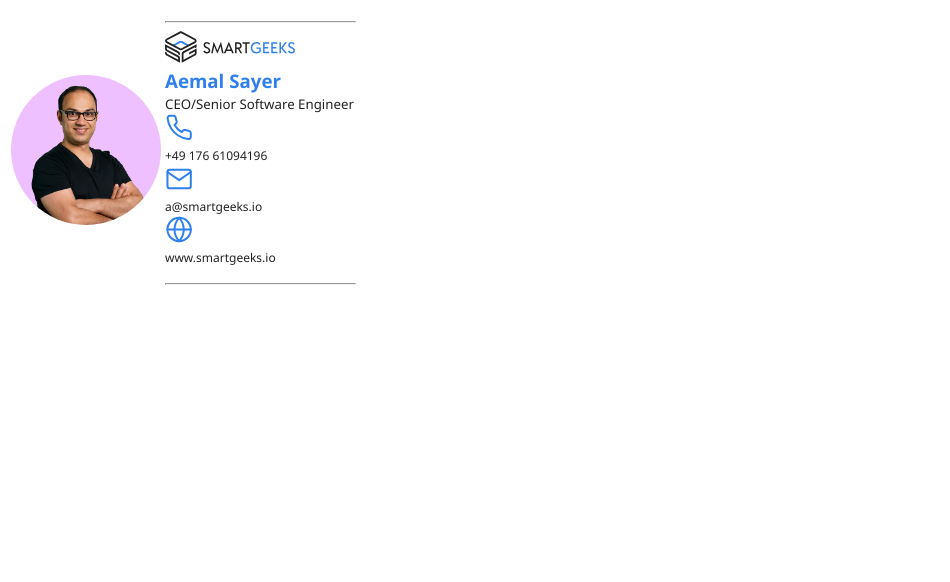
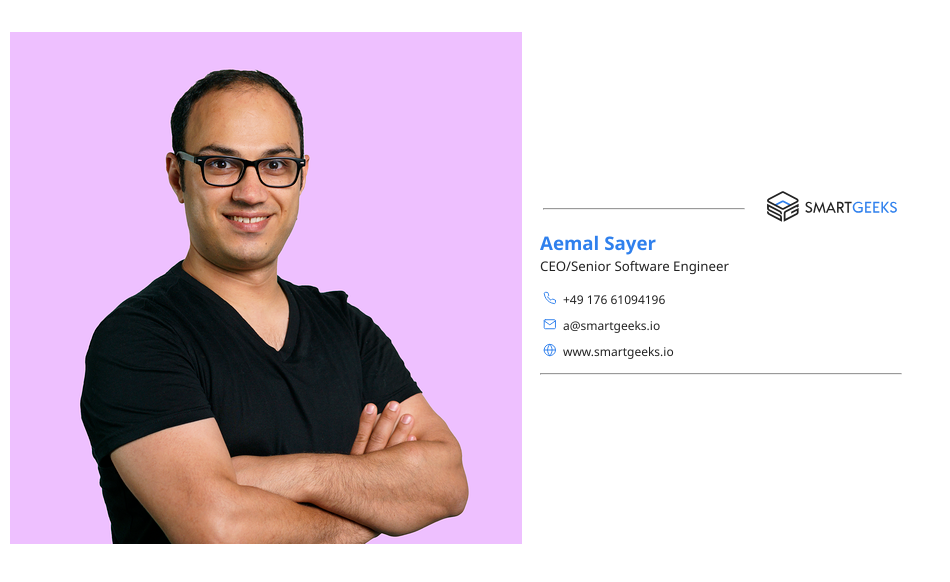
Before and after one commit to aka-dan/email-signature, a plain HTML site: page index.html in a window 1280 px wide. Shown: the whole page, without its empty margins (0-950 px from the left). Drawn offline with Linux system fonts and the light colour scheme.

Commit message:
all <table>

```diff
--- a/index.html
+++ b/index.html
@@ -7,38 +7,59 @@
     <body>
         <table>
             <tr>
-                <td class="left-col">
-                    <img
-                        src="Aemal.png"
-                        alt="profile"
-                        style="border-radius: 50%"
-                        width="150px"
-                        height="150px"
-                    />
+                <td style="padding: 20px 15px 0 0">
+                    <img src="Aemal.png" alt="profile" />
                 </td>
 
-                <td class="right-col">
-                    <div class="logo-col">
-                        <div class="logo-line">
-                            <hr width="100%" />
-                        </div>
-                        <img src="logo.svg" width="130px" />
-                    </div>
+                <td>
+                    <table>
+                        <tr>
+                            <td>
+                                <hr
+                                    width="200px"
+                                    ;
+                                    style="margin-right: 18px"
+                                />
+                            </td>
+                            <td><img src="logo.svg" width="130px" /></td>
+                        </tr>
+                    </table>
                     <h3>Aemal Sayer</h3>
                     <h5>CEO/Senior Software Engineer</h5>
-                    <div class="contacts">
-                        <img class="icon" src="icon-phone.svg" />
-                        <h6>+49 176 61094196</h6>
-                    </div>
-                    <div class="contacts">
-                        <img class="icon" src="icon-mail.svg" />
-                        <h6>a@smartgeeks.io</h6>
-                    </div>
-                    <div class="contacts">
-                        <img class="icon" src="icon-globe.svg" />
-                        <h6>www.smartgeeks.io</h6>
-                    </div>
-                    <hr style="margin-top: 17px" width="100%" />
+
+                    <table>
+                        <tr>
+                            <td>
+                                <img
+                                    width="14px"
+                                    style="margin-right: 2px"
+                                    src="icon-phone.svg"
+                                />
+                            </td>
+                            <td><h6>+49 176 61094196</h6></td>
+                        </tr>
+                        <tr>
+                            <td>
+                                <img
+                                    width="14px"
+                                    style="margin-right: 2px"
+                                    src="icon-mail.svg"
+                                />
+                            </td>
+                            <td><h6>a@smartgeeks.io</h6></td>
+                        </tr>
+                        <tr>
+                            <td>
+                                <img
+                                    width="14px"
+                                    style="margin-right: 2px"
+                                    src="icon-globe.svg"
+                                />
+                            </td>
+                            <td><h6>www.smartgeeks.io</h6></td>
+                        </tr>
+                    </table>
+                    <hr style="margin-top: 8px" width="100%" />
                 </td>
             </tr>
         </table>
```
